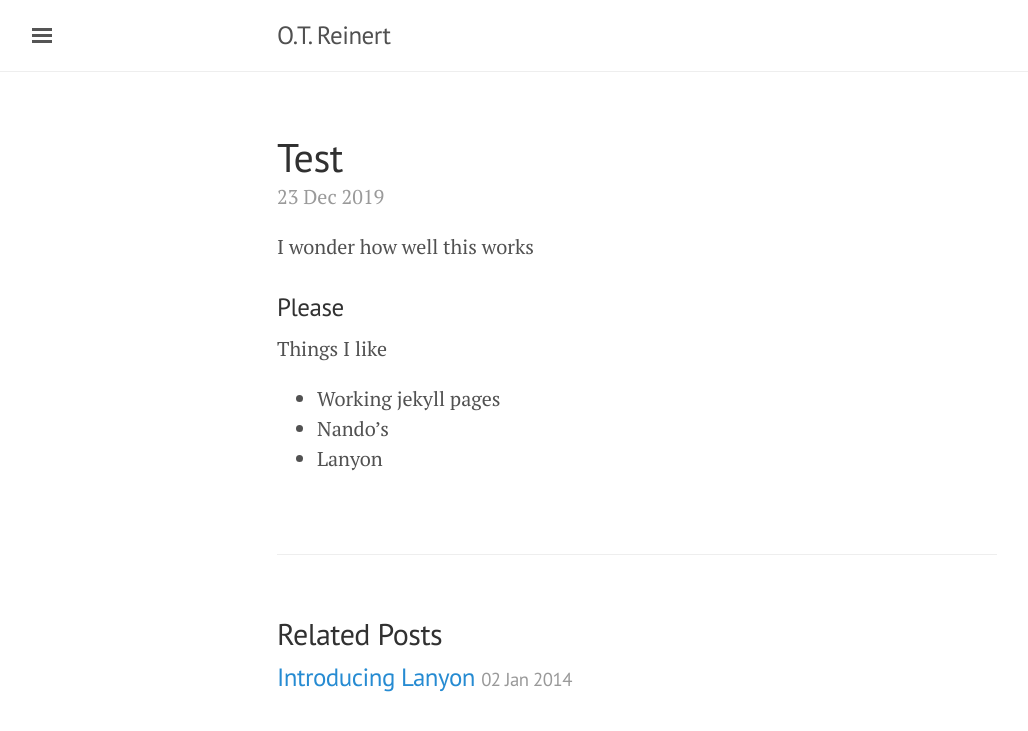
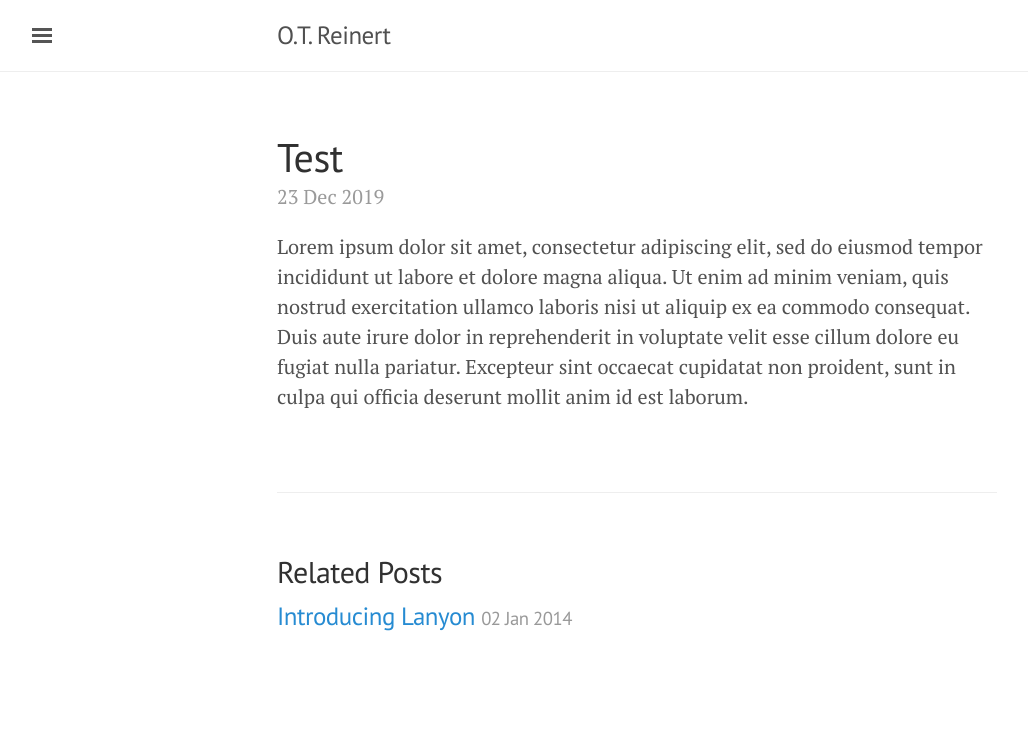
Before and after one commit to otreinert/otreinert.github.io, a Jekyll site: the page built from _posts/2019-12-23-test.md, in a window 1280 px wide. Shown: the top 731 px of the page, without its empty margins (3-1031 px from the left). Built offline with Jekyll 4.4.1, drawn with Linux system fonts in a browser that asks for light colours.

Commit message:
Improved truncation

```diff
--- a/_posts/2019-12-23-test.md
+++ b/_posts/2019-12-23-test.md
@@ -3,12 +3,4 @@
 title: Test
 ---
 
-I wonder how well this works
-
-### Please
-
-Things I like
-
-* Working jekyll pages
-* Nando's
-* Lanyon
+Lorem ipsum dolor sit amet, consectetur adipiscing elit, sed do eiusmod tempor incididunt ut labore et dolore magna aliqua. Ut enim ad minim veniam, quis nostrud exercitation ullamco laboris nisi ut aliquip ex ea commodo consequat. Duis aute irure dolor in reprehenderit in voluptate velit esse cillum dolore eu fugiat nulla pariatur. Excepteur sint occaecat cupidatat non proident, sunt in culpa qui officia deserunt mollit anim id est laborum.
--- a/index.html
+++ b/index.html
@@ -14,7 +14,7 @@
 
     <span class="post-date">{{ post.date | date_to_string }}</span>
 
-    {{ post.content | truncate: 60 }}
+    {{ post.content | truncate: 150 }}
   </div>
   {% endfor %}
 </div>
```
